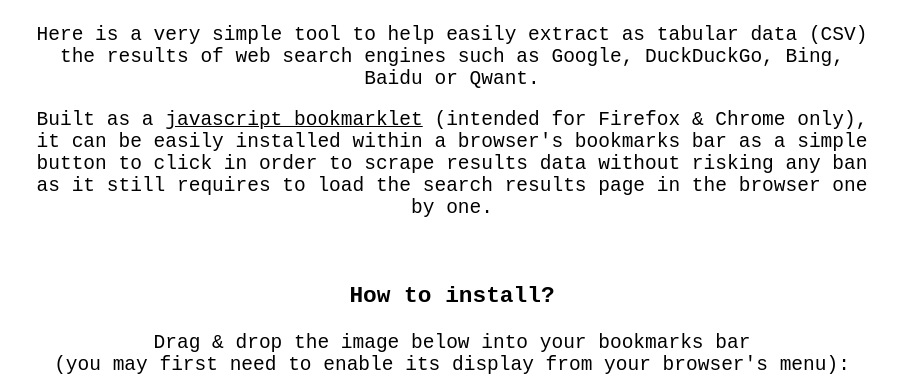
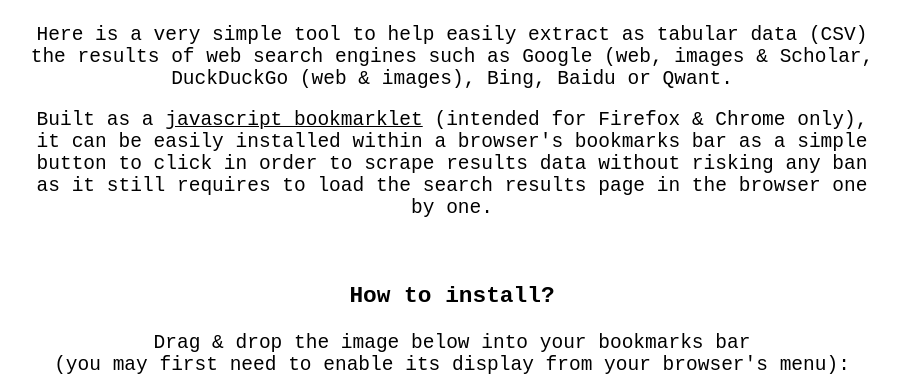
Before and after one commit to medialab/SearchEnginesBookmarklet, a plain HTML site: page index.html in a window 1280 px wide. Shown: the part 135-525 px from the top of the page, without its empty margins (188-1087 px from the left). Drawn offline with Linux system fonts and the light colour scheme.

Commit message:
advertise Scholar + images on home

```diff
--- a/index.html
+++ b/index.html
@@ -26,7 +26,7 @@ a img:hover {
   </head>
   <body>
     <h1>SearchEnginesBookmarklet<br/><small>(by <a target="_blank" href="https://medialab.sciencespo.fr/">médialab Sciences Po</a>)</small></h1>
-    <p>Here is a very simple tool to help easily extract as tabular data (CSV) the results of web search engines such as Google, DuckDuckGo, Bing, Baidu or Qwant.</p>
+    <p>Here is a very simple tool to help easily extract as tabular data (CSV) the results of web search engines such as Google (web, images &amp; Scholar, DuckDuckGo (web &amp; images), Bing, Baidu or Qwant.</p>
     <p>Built as a <a target="_blank" href="https://en.wikipedia.org/wiki/Bookmarklet">javascript bookmarklet</a> (intended for Firefox &amp; Chrome only), it can be easily installed within a browser's bookmarks bar as a simple button to click in order to scrape results data without risking any ban as it still requires to load the search results page in the browser one by one.</p>
     <br/>
     <h3>How to install?</h3>
```
